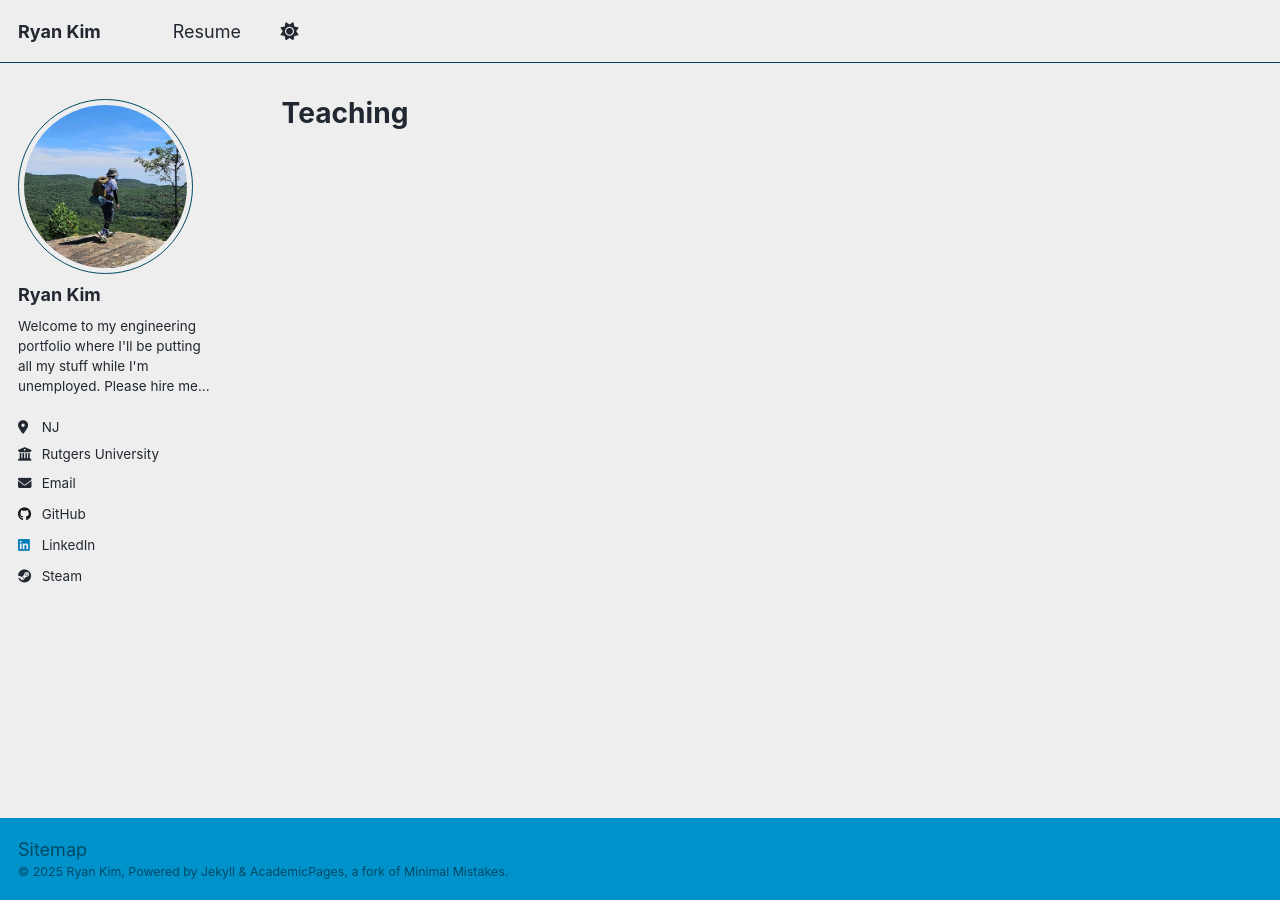
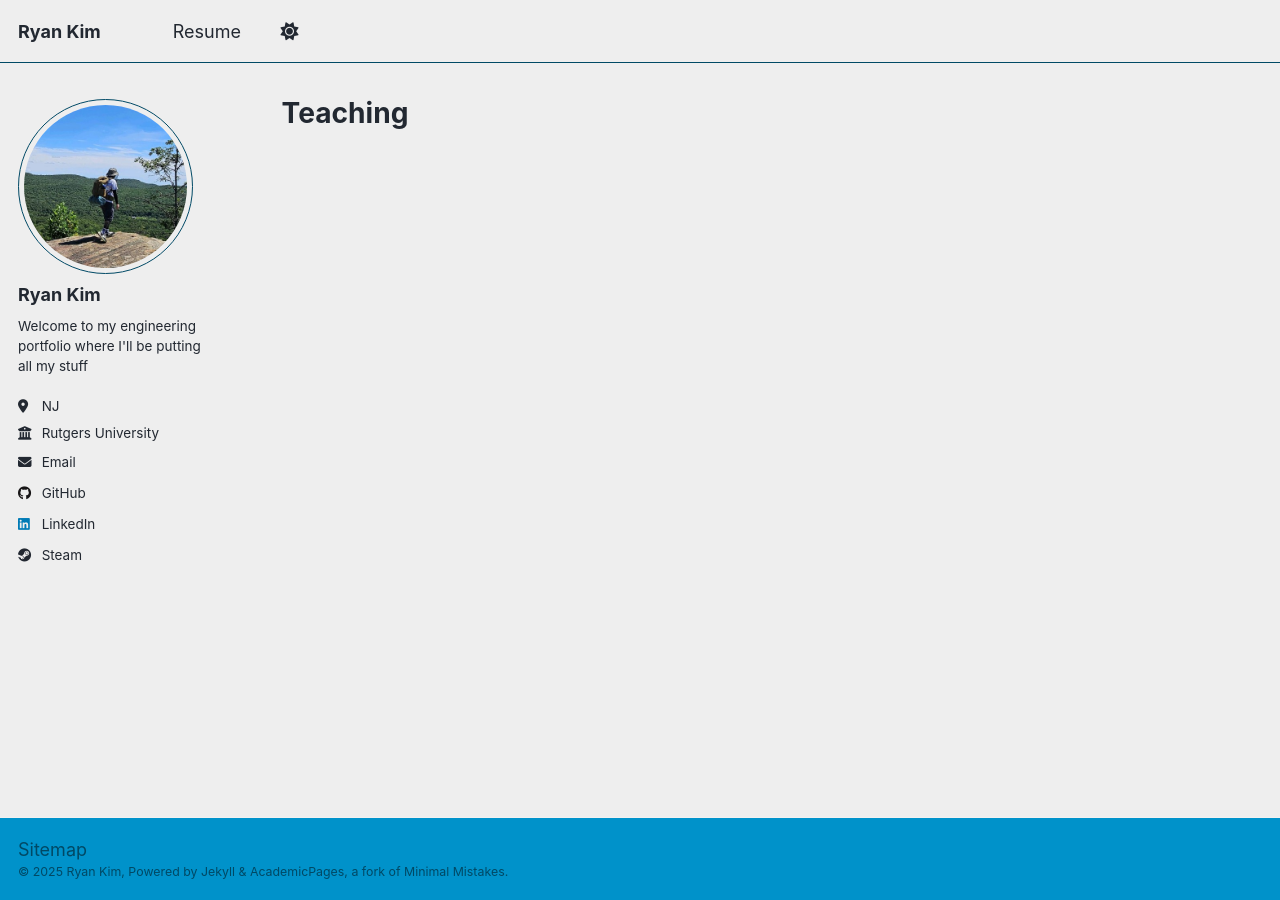
Before and after one commit to Rkydin/rkydin.github.io, a Jekyll site: the page built from _pages/teaching.html, in a window 1280 px wide. Built offline with Jekyll 4.4.1, drawn with Linux system fonts in a browser that asks for light colours; a script that is not in the unit is left out.

Commit message:
Update _config.yml

```diff
--- a/_config.yml
+++ b/_config.yml
@@ -26,7 +26,7 @@ author:
   avatar           : "profile.png"
   name             : "Ryan Kim"
   pronouns         : # example: "she/her"
-  bio              : "Welcome to my engineering portfolio where I'll be putting all my stuff while I'm unemployed. Please hire me... "
+  bio              : "Welcome to my engineering portfolio where I'll be putting all my stuff"
   location         : "NJ"
   employer         : "Rutgers University"
   uri              : # URL
```
